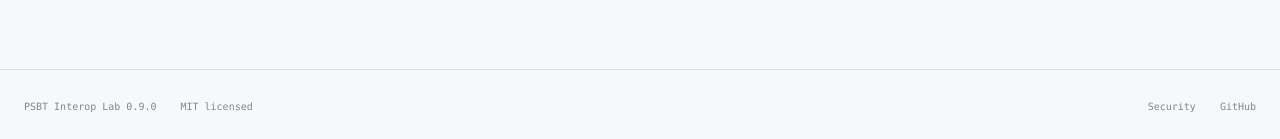
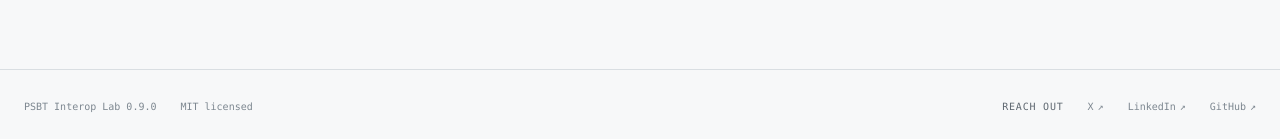
Before and after one commit to GautamBytes/psbt-interop-lab, a React (Vite) app in the folder website/: page / in a window 1280 px wide. Shown: the part 6142-6281 px from the top of the page. Built offline with nearby package versions, Linux system fonts and the light colour scheme.

Commit message:
feat(website): add maintainer reach-out footer (#26)
Co-authored-by: Gautam Manchandani <gautammanch@Gautams-MacBook-Air.local>

```diff
--- a/website/src/App.tsx
+++ b/website/src/App.tsx
@@ -8,8 +8,6 @@ import { ProofWalkthrough } from "./components/ProofWalkthrough";
 import { RepositoryResourcePage } from "./components/RepositoryResourcePage";
 import { SearchDialog } from "./components/SearchDialog";
 import { Sections } from "./components/Sections";
-import { SiteLink } from "./components/SiteLink";
-import { repositoryUrl } from "./content";
 import { useRoute } from "./hooks/useRoute";
 import { findDocument } from "./pages/documents";
 import { NotFoundPage } from "./pages/NotFoundPage";
@@ -133,10 +131,26 @@ export function App() {
       <main id="main-content">{page}</main>
       <footer className="site-footer">
         <div className="page-shell">
-          <span>PSBT Interop Lab {releaseFacts.version}</span>
-          <span>MIT licensed</span>
-          <SiteLink href={routes.security}>Security</SiteLink>
-          <a href={repositoryUrl}>GitHub</a>
+          <div className="site-footer__meta">
+            <span>PSBT Interop Lab {releaseFacts.version}</span>
+            <span>MIT licensed</span>
+          </div>
+          <nav aria-label="Gautam Manchandani profiles" className="site-footer__profiles">
+            <span>Reach out</span>
+            <a href="https://x.com/GautamM96" rel="noreferrer noopener" target="_blank">
+              X <span aria-hidden="true">↗</span>
+            </a>
+            <a
+              href="https://www.linkedin.com/in/gautam-manchandani/"
+              rel="noreferrer noopener"
+              target="_blank"
+            >
+              LinkedIn <span aria-hidden="true">↗</span>
+            </a>
+            <a href="https://github.com/GautamBytes" rel="noreferrer noopener" target="_blank">
+              GitHub <span aria-hidden="true">↗</span>
+            </a>
+          </nav>
         </div>
       </footer>
       <SearchDialog open={searchOpen} onClose={closeSearch} />
--- a/website/src/styles.css
+++ b/website/src/styles.css
@@ -1694,11 +1694,30 @@ svg {
   display: flex;
   min-height: 72px;
   align-items: center;
+  justify-content: space-between;
+}
+
+.site-footer__meta,
+.site-footer__profiles {
+  display: flex;
+  align-items: center;
   gap: 24px;
 }
 
-.site-footer a:first-of-type {
+.site-footer__profiles {
   margin-left: auto;
+}
+
+.site-footer__profiles > span {
+  color: var(--text-muted);
+  letter-spacing: 0.08em;
+  text-transform: uppercase;
+}
+
+.site-footer__profiles a {
+  display: inline-flex;
+  align-items: center;
+  gap: 4px;
 }
 
 .dialog-backdrop {
@@ -3275,7 +3294,14 @@ svg {
     gap: 10px 18px;
   }
 
-  .site-footer a:first-of-type {
+  .site-footer__meta,
+  .site-footer__profiles {
+    width: 100%;
+    flex-wrap: wrap;
+    gap: 10px 18px;
+  }
+
+  .site-footer__profiles {
     margin-left: 0;
   }
 
```
Also changed, not shown: 1 other file (tests, documents, lock files or other folders).
